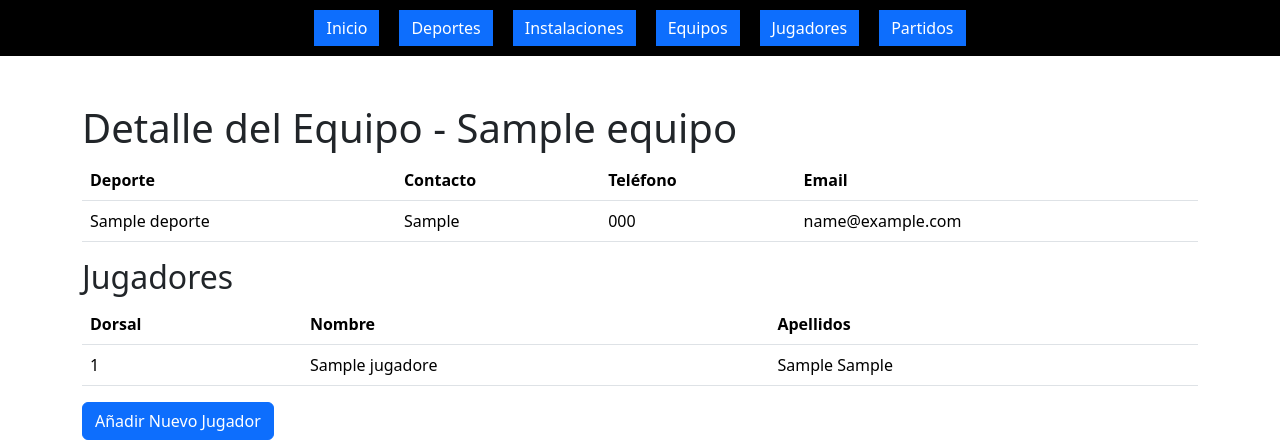
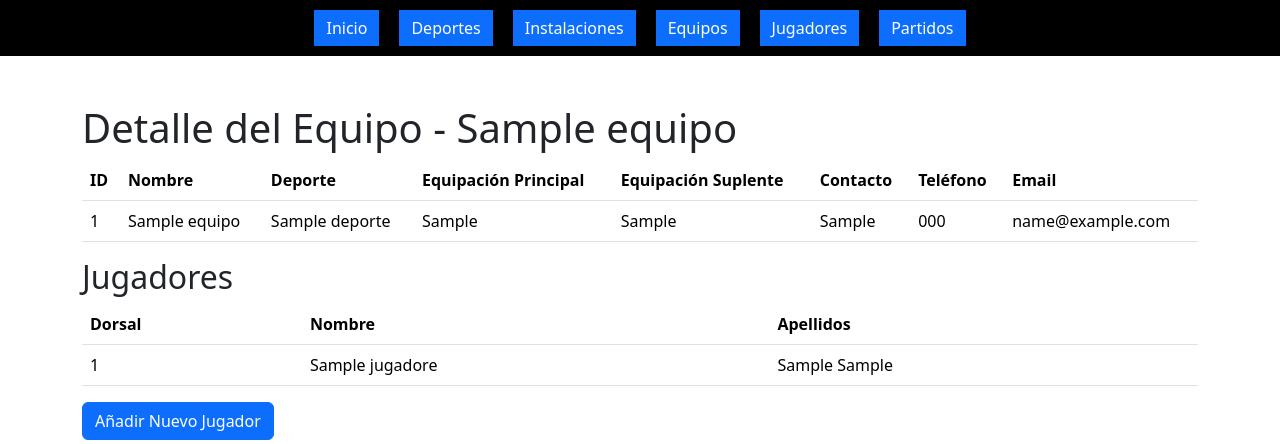
Before and after one commit to xavivi8/Torremolinos-Sport, a Django app: page /equipos/1/ in a window 1280 px wide. Shown: the top 444 px of the page. Run offline with Django 5.2, Linux system fonts and the light colour scheme; tables that the repository leaves empty hold one stand-in row (values such as "Sample post").

Commit message:
equipo_detail.html CHANGES

```diff
--- a/torre_crud/templates/equipo_detail.html
+++ b/torre_crud/templates/equipo_detail.html
@@ -12,7 +12,11 @@
     <table class="table">
         <thead>
             <tr>
+                <th>ID</th>
+                <th>Nombre</th>
                 <th>Deporte</th>
+                <th>Equipación Principal</th>
+                <th>Equipación Suplente</th>
                 <th>Contacto</th>
                 <th>Teléfono</th>
                 <th>Email</th>
@@ -20,8 +24,12 @@
         </thead>
         <tbody>
             <tr>
+                <td>{{ equipo.id_equipo }}</td>
+                <td>{{ equipo.nombre }}</td>
                 <td>{{ equipo.id_deporte.nombre }}</td>
                 <td>{{ equipo.contacto }}</td>
+                <td>{{ equipo.equipacion_principal }}</td>
+                <td>{{ equipo.equipacion_suplente }}</td>
                 <td>{{ equipo.telefono }}</td>
                 <td>{{ equipo.email }}</td>
             </tr>
```
